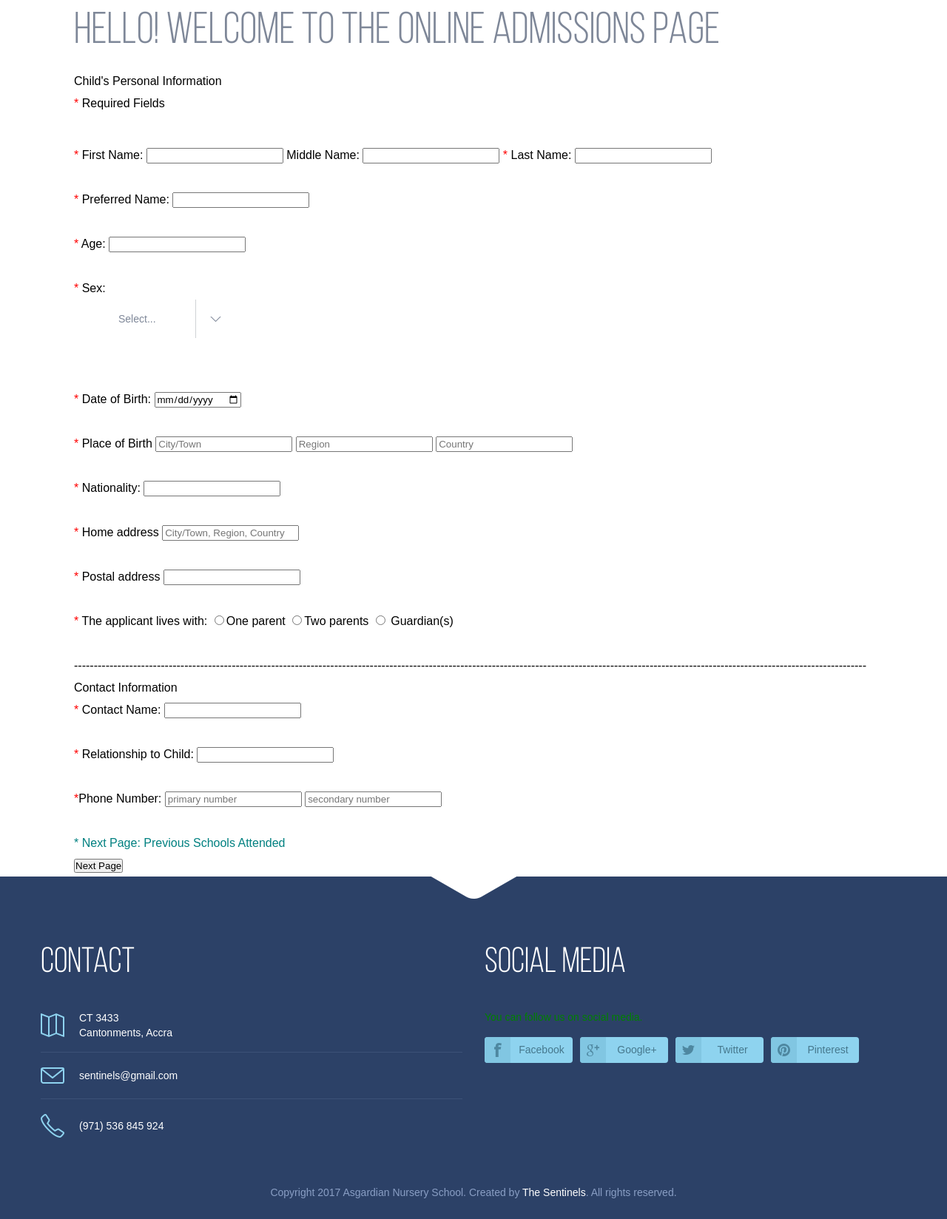
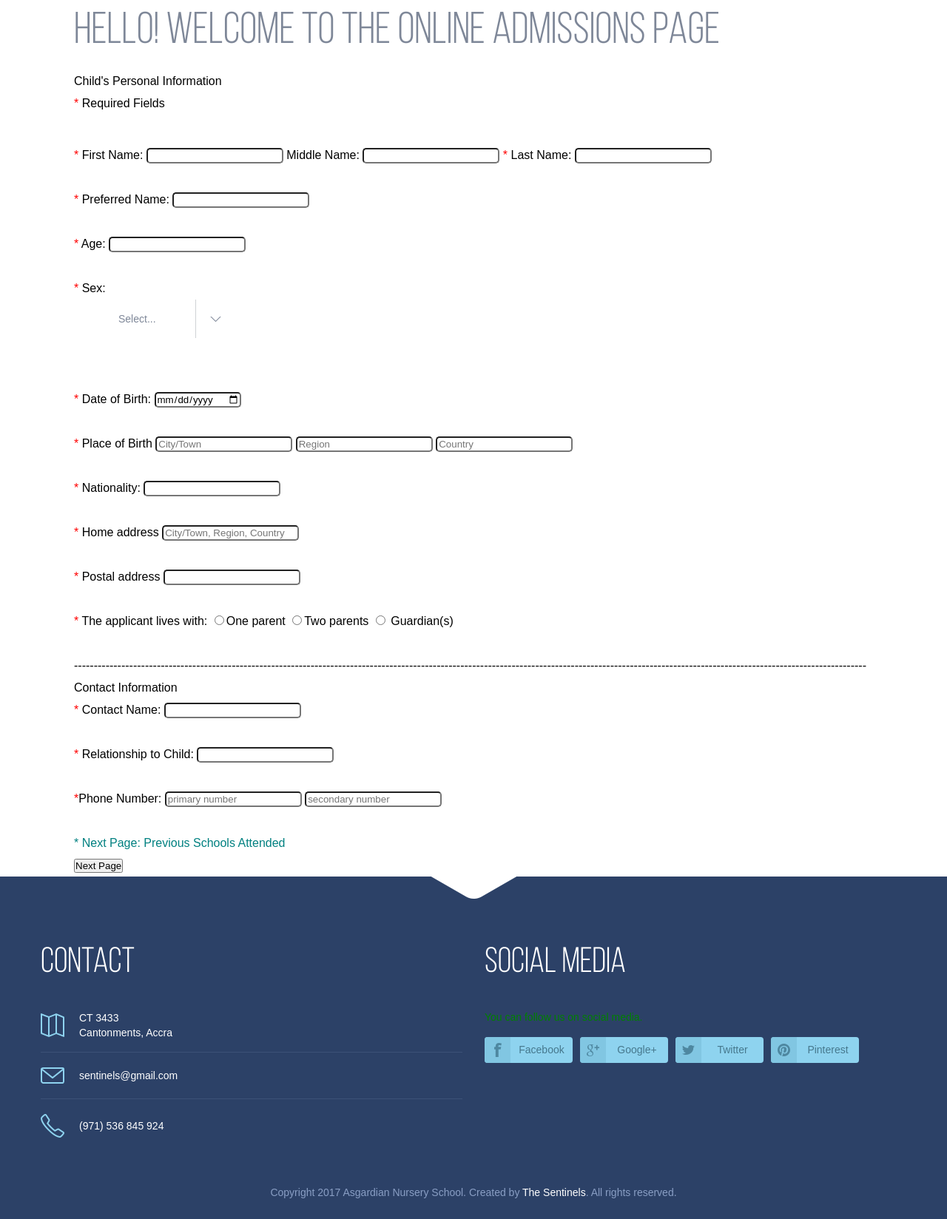
Before and after one commit to EnigmaDX/Asgard_School_Management_System, a PHP site: page /admissions/admissionspage1.html in a window 1280 px wide. Shown: the part 229-1877 px from the top of the page at 74% size. Run offline with PHP 8.4, Linux system fonts and the light colour scheme.

Commit message:
made changes in the admission file

```diff
--- a/asgard_nursery_school/admissions/admissionspage1.html
+++ b/asgard_nursery_school/admissions/admissionspage1.html
@@ -46,14 +46,14 @@
 		<form method = "post" action = "admissionspage2.html" name = "form">
 
 <!--personal information -->
-		  <span style= 'color:red'>*</span> First Name: <input type = "text" id = "fname"></input>
-		  Middle Name: <input type = "text" id= "midname"></input>
-		  <span style= 'color:red'>*</span> Last Name: <input type = "text" id = "lname"></input>
+		  <span style= 'color:red'>*</span> First Name: <input type = "text" id = "fname;" class="input"></input>
+		  Middle Name: <input type = "text" id= "midname" class="input"></input>
+		  <span style= 'color:red'>*</span> Last Name: <input type = "text" id = "lname" class="input"></input>
 		  <br><br>
 
-			<span style= 'color:red'>*</span> Preferred Name: <input type = "text" id = "prefname"> <br><br>
+			<span style= 'color:red'>*</span> Preferred Name: <input type = "text" id = "prefname" class="input"> <br><br>
 
-		  <span style= 'color:red'>*</span> Age: <input type = "text" maxlength=2 id = "age"></input><br><br>
+		  <span style= 'color:red'>*</span> Age: <input type = "text" maxlength=2 id = "age"class="input"></input><br><br>
 
 		  <span style= 'color:red'>*</span> Sex: <select id = "sex">
 		    <option> Select... </option>
@@ -62,20 +62,20 @@
 		  </select> <br>
 		  <br>
 
-			<span style= 'color:red'>*</span> Date of Birth: <input type = "date" id = "dob">
+			<span style= 'color:red'>*</span> Date of Birth: <input type = "date" id = "dob" class="input">
 		  <br><br>
 
 		  <span style= 'color:red'>*</span> Place of Birth
-		  <input type =  "text" placeholder="City/Town" id = "city">
-		  <input type =  "text" placeholder="Region" id = "region">
-		  <input type =  "text" placeholder="Country" id = "country">
+		  <input type =  "text" placeholder="City/Town" id = "city" class="input">
+		  <input type =  "text" placeholder="Region" id = "region" class="input">
+		  <input type =  "text" placeholder="Country" id = "country" class="input">
 		  <br><br>
 
-		 <span style= 'color:red'>*</span> Nationality: <input type= "text" id = "nationality"><br><br>
+		 <span style= 'color:red'>*</span> Nationality: <input type= "text" id = "nationality" class="input"><br><br>
 
-		  <span style= 'color:red'>*</span> Home address <input type = "text" placeholder = "City/Town, Region, Country" id = "home"> <br><br>
+		  <span style= 'color:red'>*</span> Home address <input type = "text" placeholder = "City/Town, Region, Country" id = "home" class="input"> <br><br>
 
-		  <span style= 'color:red'>*</span> Postal address <input type = "text" id = "postaladdress"><br><br>
+		  <span style= 'color:red'>*</span> Postal address <input type = "text" id = "postaladdress" class="input"><br><br>
 
 		 <span style= 'color:red'>*</span>  The applicant lives with:
 			<!--<select id = "lives">
@@ -93,11 +93,11 @@
 ---------------------------------------------------------------------------------------------------------------------------------------------------------------------------------------------------------
  <!--contact information -->
 		   <h4>Contact Information</h4>
-		  <span style= 'color:red'>*</span> Contact Name: <input type = "text" id = "contactname"><br><br>
-		  <span style= 'color:red'>*</span> Relationship to Child: <input type = "text" id = "relationship"><br><br>
+		  <span style= 'color:red'>*</span> Contact Name: <input type = "text" id = "contactname" class="input"><br><br>
+		  <span style= 'color:red'>*</span> Relationship to Child: <input type = "text" id = "relationship" class="input"><br><br>
 		  <span style= 'color:red'>*</span>Phone Number:
-		  <input type = "tel" placeholder = "primary number" id = "pnumber">
-		  <input type = "tel" placeholder="secondary number" id = "snumber">
+		  <input type = "tel" placeholder = "primary number" id = "pnumber" class="input">
+		  <input type = "tel" placeholder="secondary number" id = "snumber" class="input">
 		<br><br>
 
 		<h3> <span style= 'color: teal'> * Next Page: Previous Schools Attended </span> <h3>
--- a/asgard_nursery_school/css/admissions.css
+++ b/asgard_nursery_school/css/admissions.css
@@ -898,6 +898,12 @@ a.btn.blue,
 	color: black;
 }
 
+/* input
+------------------------------------------------------------------------------*/
+.input{
+	border-radius: 5px;
+}
+
 /* events
 ------------------------------------------------------------------------------*/
 
```
